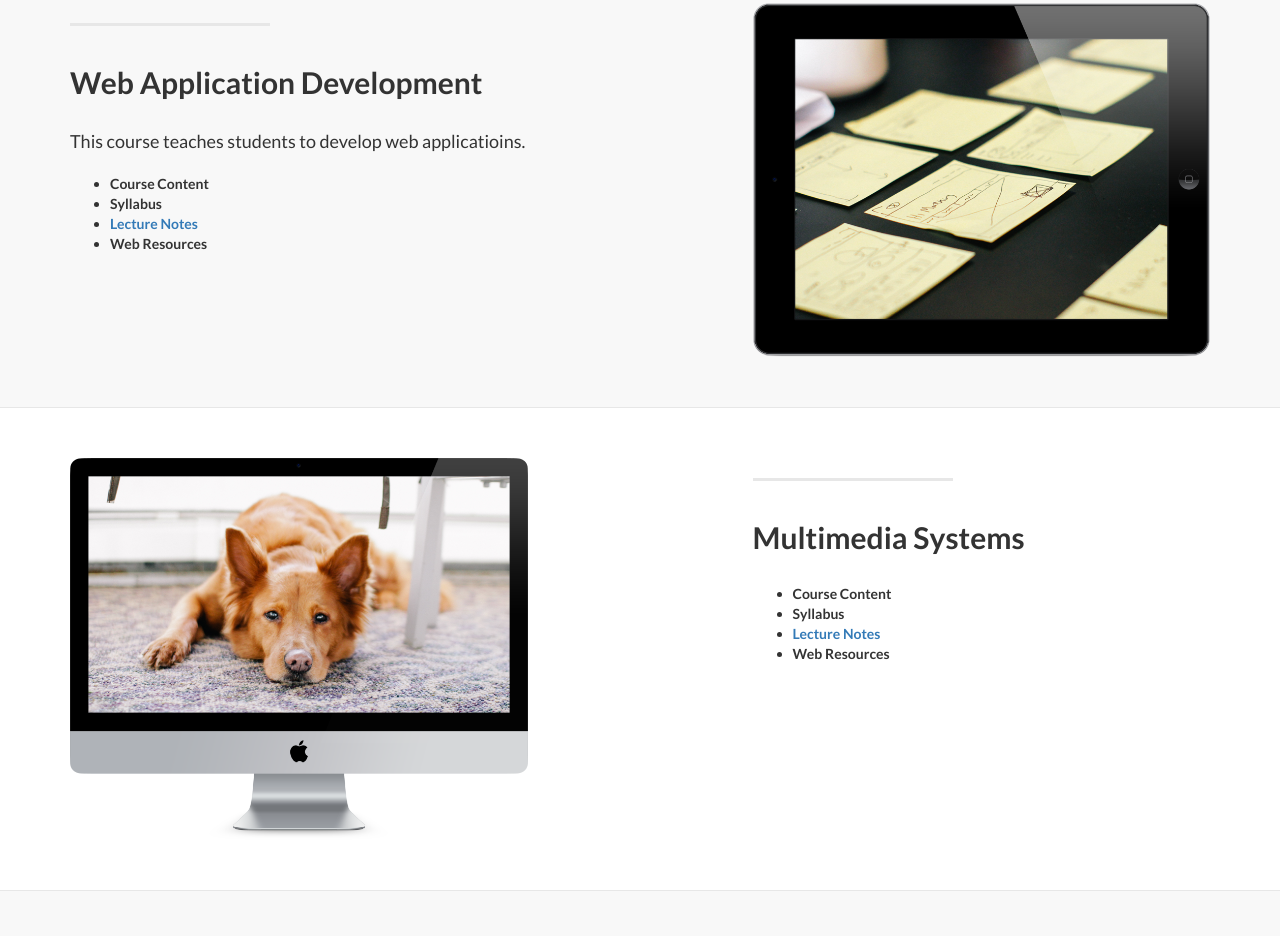
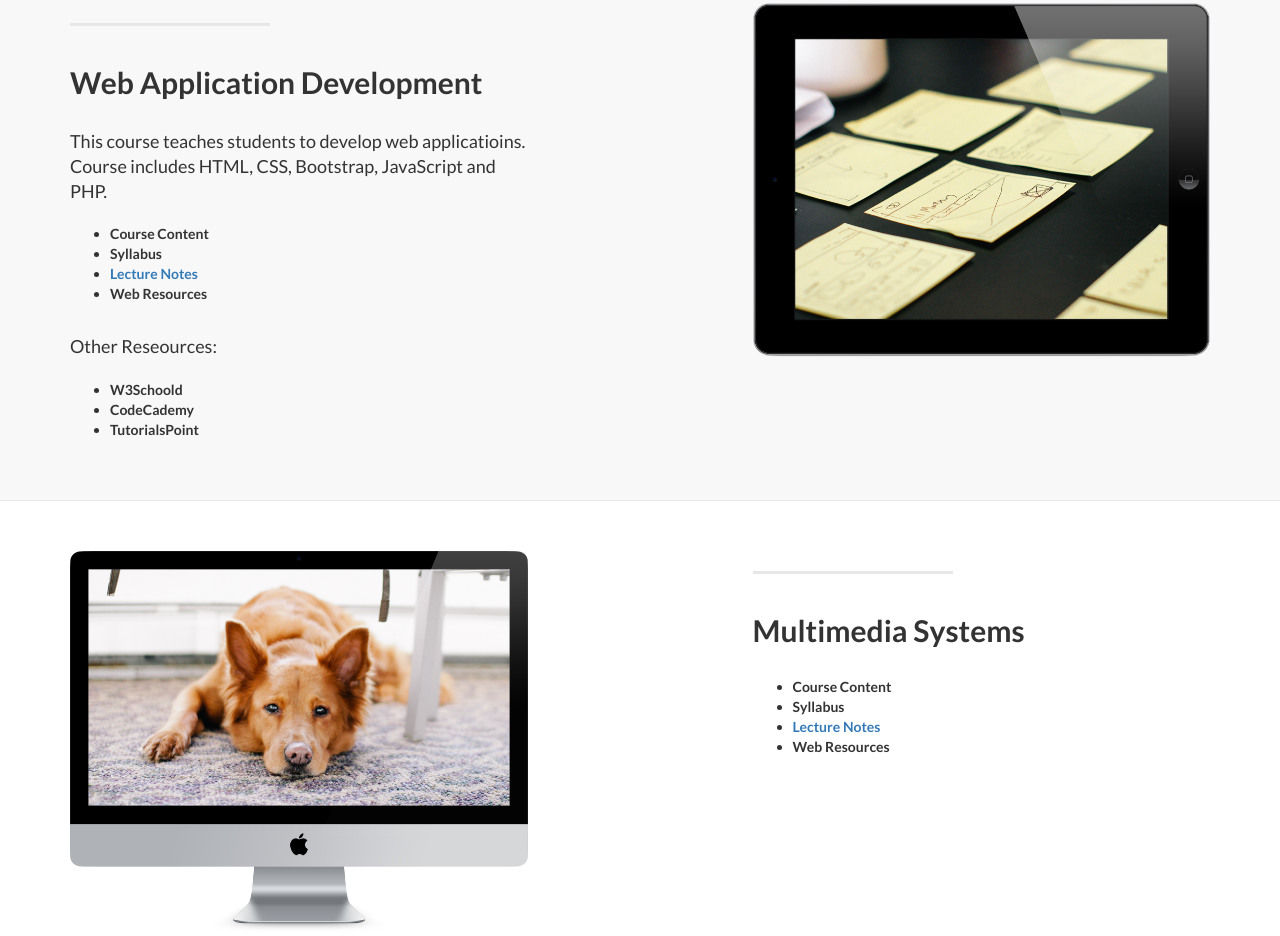
Before and after one commit to primusr/GitTest, a plain HTML site: page index.html in a window 1280 px wide. Shown: the part 871-1807 px from the top of the page. Drawn offline with Linux system fonts and the light colour scheme.

Commit message:
update 2

```diff
--- a/index.html
+++ b/index.html
@@ -109,7 +109,7 @@
                     <hr class="section-heading-spacer">
                     <div class="clearfix"></div>
                     <h2 class="section-heading">Web Application Development</h2>
-                    <p class="lead">This course teaches students to develop web applicatioins.
+                    <p class="lead">This course teaches students to develop web applicatioins. Course includes HTML, CSS, Bootstrap, JavaScript and PHP.
 
 
                             <ul>
@@ -118,7 +118,14 @@
                                 <li><a href="https://drive.google.com/drive/folders/0B96er0CWYv1lMFduTXJrbEZScVU?usp=sharing">Lecture Notes</a></li>
                                 <li>Web Resources</li>
                             </ul>
+                    <br>
+                    <p class="lead">Other Reseources:</p>
 
+                    <ul>
+                        <li>W3Schoold</li>
+                        <li>CodeCademy</li>
+                        <li>TutorialsPoint</li>
+                    </ul>
 
                     </p>
                 </div>
@@ -193,7 +200,7 @@
 
             <div class="row">
                 <div class="col-lg-6">
-                    <h2>Connect to Start Bootstrap:</h2>
+                    <h2>Contact Me:</h2>
                 </div>
                 <div class="col-lg-6">
                     <ul class="list-inline banner-social-buttons">
```
